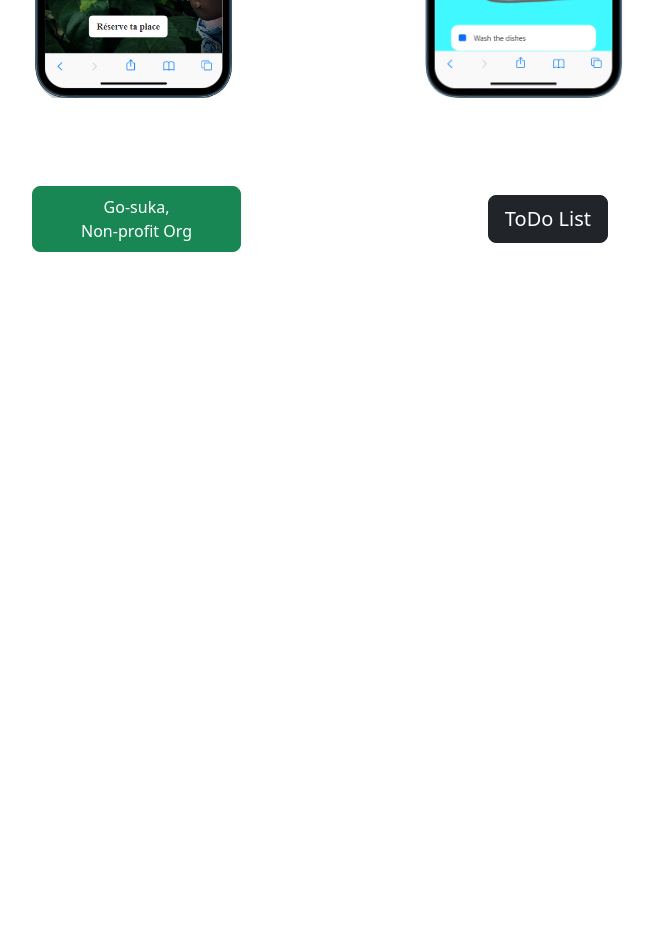
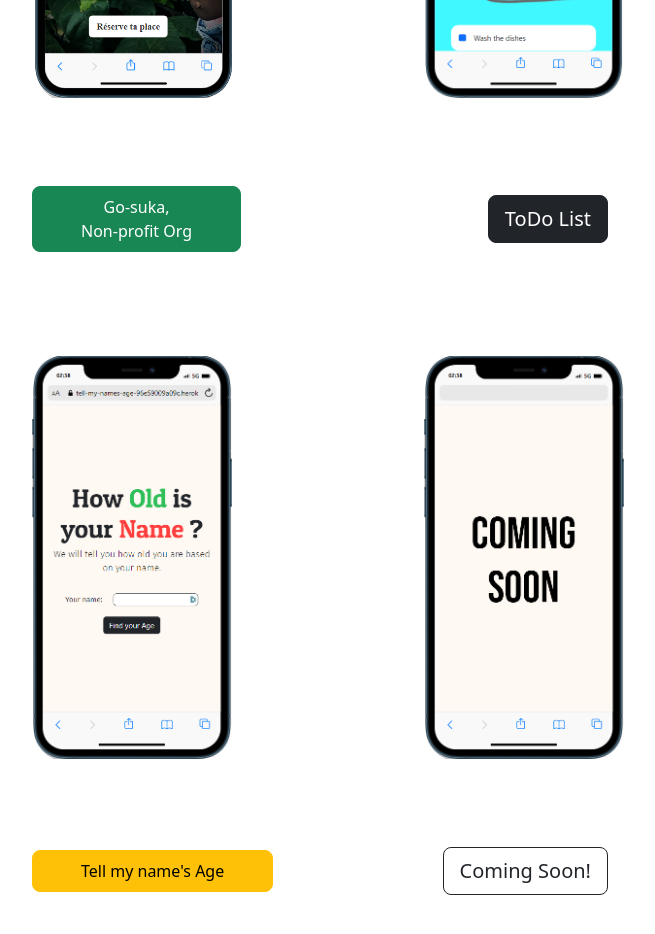
Before and after one commit to KennethSidibe/personal-website, a plain HTML site: page project-navigator.html in a window 1280 px wide. Shown: the part 1144-2078 px from the top of the page, without its empty margins (312-967 px from the left). Before the commit the page ends 1444 px from the top, so only its background shows below. Drawn offline with nearby package versions, Linux system fonts and the light colour scheme; a web font is replaced by a local one.

Commit message:
Add 1 projects to project navigator

```diff
--- a/project-navigator.html
+++ b/project-navigator.html
@@ -155,12 +155,76 @@
                 Go-suka, <br> Non-profit Org
                 </button></a
               >
-              <a href="./projects/simon-game/index.html"
+              <a href="https://ill-do-it-now-d59465578840.herokuapp.com/"
                 ><button
                   type="button"
                   class="btn btn-dark btn-lg me-3 px-3 gap-3"
                 >
                   ToDo List
+                </button>
+              </a>
+            </div>
+
+
+          </div>
+
+        </div>
+
+        <div class="container my-3 img-preview-with-links">
+
+          <div
+            class="d-sm-grid d-sm-flex justify-content-sm-between align-items-center py-3"
+          >
+
+          <!-- Gosuka -->
+            <div class="d-flex flex-column justify-content-center gap-4 align-items-center my-2 ">
+              <img src="./images/tell-my-names-age-iphone-preview.png" class="img-fluid img-mobile"   width="200" alt="" />
+              <a href="https://tell-my-names-age-96e59009a09c.herokuapp.com/"  class=" text-center mobile-btn">
+                <button
+                  type="button"
+                  class="btn btn-warning btn-lg px-5 ms-3 gap-3 mobile-btn-text go-suka-btn"
+                >
+                  Tell my name's Age
+                </button></a
+              >
+            </div>
+
+            <div class="d-flex flex-column justify-content-center gap-4 align-items-center my-5 ">
+              <img src="/images/coming-soon-iphone-preview.png" class="img-fluid img-mobile"   width="200" alt="" />
+              <a href="https://kennethsidibe.com"  class=" text-center mobile-btn">
+                <button
+                  type="button"
+                  class="btn btn-outline-dark btn-lg px-5 gap-3 mobile-btn-text"
+                >
+                  Coming Soon!
+                </button></a
+              >
+            </div>
+
+
+          </div>
+
+          <div class="desktop-btns" >
+
+            <div
+              class="d-grid d-sm-flex justify-content-sm-between align-items-center py-4"
+              id="desk"
+            >
+
+              <a href="https://tell-my-names-age-96e59009a09c.herokuapp.com/">
+                <button
+                  type="button"
+                  class="btn btn-warning btn-lg px-5 gap-3 go-suka-btn"
+                >
+                Tell my name's Age
+                </button></a
+              >
+              <a href="https://kennethsidibe.com"
+                ><button
+                  type="button"
+                  class="btn btn-outline-dark btn-lg me-3 px-3 gap-3"
+                >
+                  Coming Soon!
                 </button>
               </a>
             </div>
```
Also changed, not shown: images/coming-soon-iphone-preview.png (added), images/tell-my-names-age-iphone-preview.png (added).
